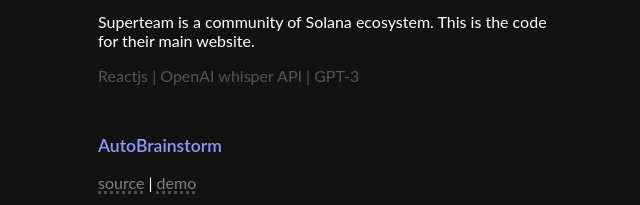
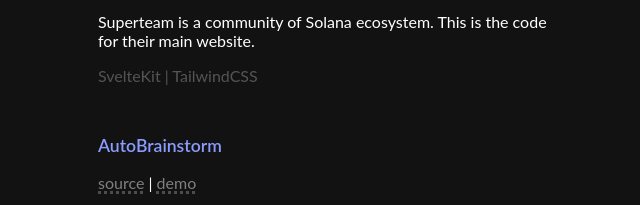
Before and after one commit to koushikjoshi/portfolio, a plain HTML site: page projects.html in a window 1280 px wide. Shown: the part 193-398 px from the top of the page, 310-950 px from the left. Drawn offline with Linux system fonts and the light colour scheme; a script that the page names is missing.

Commit message:
Update projects.html

```diff
--- a/projects.html
+++ b/projects.html
@@ -39,7 +39,7 @@
             Superteam is a community of Solana ecosystem. This is the code for their main website.
           </p>
 
-          <p class="remark">Reactjs | OpenAI whisper API | GPT-3</p>
+          <p class="remark">SvelteKit | TailwindCSS</p>
         </div>
 
         <div class="project-card">
```
